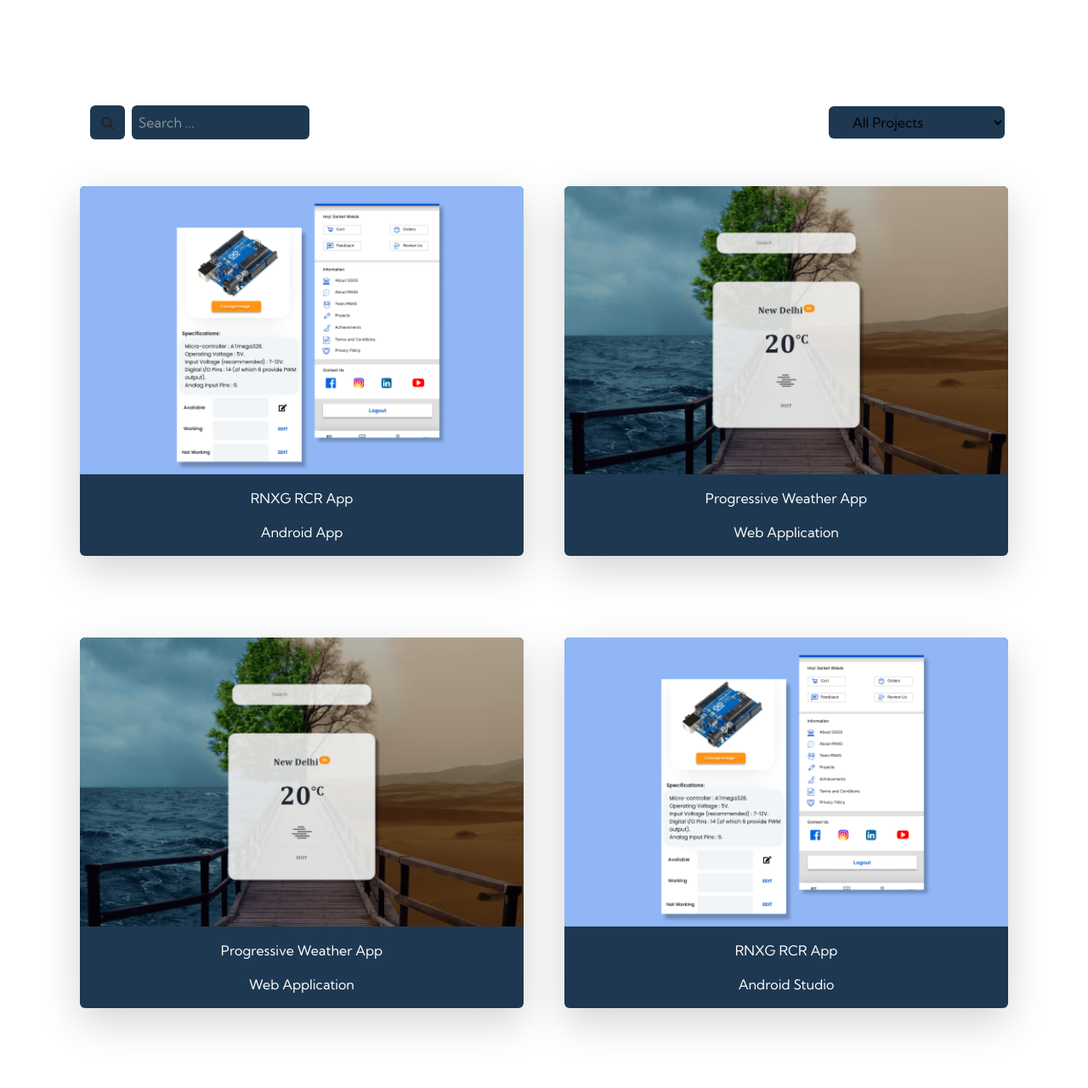
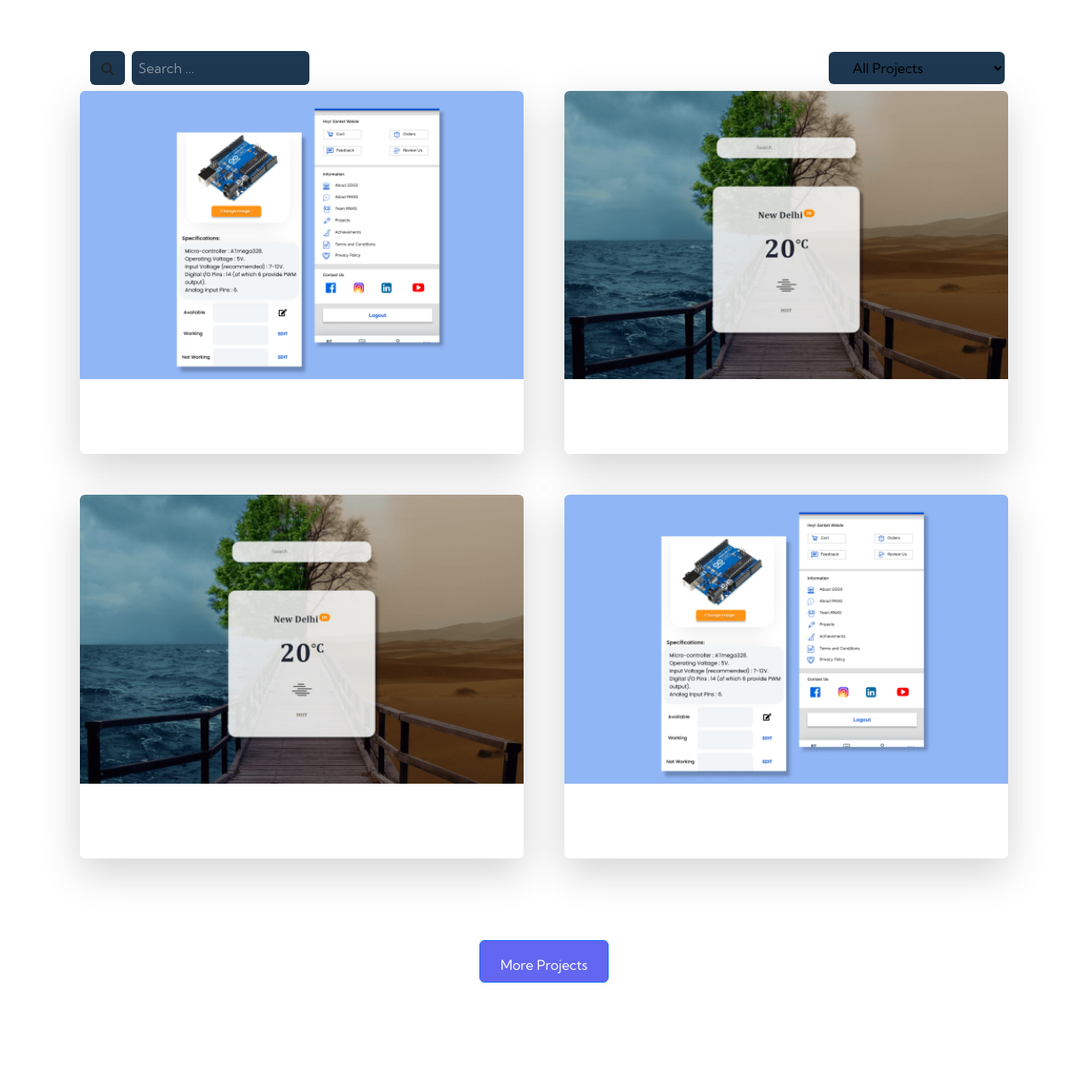
Before and after one commit to SanketWakde71405/portfolioWebsite1.0.0, a React (Create React App) app: page / in a window 1280 px wide. Shown: the part 810-2090 px from the top of the page at 85% size. Built offline with nearby package versions, Linux system fonts and the light colour scheme.

Commit message:
fifth commit

```diff
--- a/src/MyComponents/Footer.js
+++ b/src/MyComponents/Footer.js
@@ -5,33 +5,33 @@ const Footer = () => {
     <div>
       <hr className="d-flex customColor m-5"></hr>
       <div className='text-center fs-2'>Follow me</div>
-      <div className='text-center d-flex flex-lg-row flex-wrap  justify-content-center align-items-center mx-sm-auto my-5'>
+      <div className='text-center d-flex flex-lg-row flex-lg-nowrap flex-wrap justify-content-center align-items-center mx-lg-auto my-5'>
         <Link to="https://github.com/SanketWakde71405">
-          <button type="button" className="btn d-block customColor rounded mx-3 svgButton">
+          <button type="button" className="btn d-block customColor rounded mx-lg-3 svgButton">
             <ion-icon className="m-4" name="logo-github" size="large"></ion-icon>
           </button>
         </Link>
 
         <Link to="https://www.linkedin.com/in/sanket-wakde-079829229/">
-          <button type="button" className="btn d-block customColor rounded mx-3 svgButton">
+          <button type="button" className="btn d-block customColor rounded mx-lg-3 mx-2 svgButton">
                <ion-icon className="m-4" name="logo-linkedin" size="large"></ion-icon>
           </button>
         </Link>
 
         <Link to="https://twitter.com/SanketWakde8">
-        <button type="button" className="btn d-block  customColor rounded mx-3 svgButton">
+        <button type="button" className="btn d-block  customColor rounded mx-lg-3 mx-2 svgButton">
           <ion-icon className="m-4" name="logo-twitter" size="large"></ion-icon>
         </button>
         </Link>
 
         <Link to="https://www.instagram.com/sanket.wakde.980/">
-        <button type="button" className="btn d-block  customColor rounded mx-3 svgButton">
+        <button type="button" className="btn d-block  customColor rounded mx-lg-3 mx-2 svgButton">
           <ion-icon className="m-4" name="logo-instagram" size="large"></ion-icon>
         </button>
         </Link>
 
         <Link to="https://www.facebook.com/sanket.wakde.980">
-        <button type="button" className="btn d-block  customColor rounded mx-3 svgButton">
+        <button type="button" className="btn d-block  customColor rounded mx-lg-3 mx-2 svgButton">
           <ion-icon className="m-4" name="logo-facebook" size="large"></ion-icon>
         </button>
         </Link>
--- a/src/MyComponents/MainSection.js
+++ b/src/MyComponents/MainSection.js
@@ -12,8 +12,8 @@ const MainSection = () => {
 			animate={{ opacity: 1 }}
 			transition={{ ease: 'easeInOut', duration: 0.9, delay: 0.2 }}>
         <div className="row mt-5">
-          <div className="col-lg-6 mt-5 pt-5 m-lg-0 p-lg-0 ">
-               <motion.h1 className="text-center  text-uppercase text-nowrap font-weight-bolder container mt-5 pt-5 fs-2"initial={{ opacity: 0 }}
+          <div className="col-lg-6 m-lg-0 p-lg-0 ">
+               <motion.h1 className="text-center  text-uppercase text-nowrap font-weight-bolder container mt-lg-5 pt-lg-5 fs-2"initial={{ opacity: 0 }}
 					animate={{ opacity: 1 }}
 					transition={{
 						ease: 'easeInOut',
--- a/src/MyComponents/ProjectItem.js
+++ b/src/MyComponents/ProjectItem.js
@@ -11,7 +11,7 @@ const ProjectIem = (props) => {
   return (
     <div key={props.item.sno} className="col-6">
         <div className="container">
-        <Link className="d-block customColor text-decoration-none rounded my-5" aria-label="Single Project" to="/projects/SingleProject" onClick={
+        <Link className="w-50 customColor text-decoration-none rounded my-5" aria-label="Single Project" to="/projects/SingleProject" onClick={
           (e) => {
             e.preventDefault();
             gotoSingle();
@@ -23,7 +23,7 @@ const ProjectIem = (props) => {
                         <div className="text-center text-decoration-none mt-3 mx-2">
                                <p className="text-decoration-none">{props.item.name}</p>
                         </div>
-                         <div className="text-center mb-3 mx-2">
+                         <div className="text-center mb-2 mx-2">
                               <span >{props.item.desc}</span>
                          </div>
 
--- a/src/MyComponents/Projectlist.js
+++ b/src/MyComponents/Projectlist.js
@@ -14,7 +14,7 @@ const Projectlist = (props) => {
         <div className="mt-3">
           <div className="text-center">
             <p className=" text-center font-weight-bold container-fluid fs-3">Projects portfolio</p>
-            <p className="text-center  py-5 fs-5 mx-sm-auto">Search projects by title or filter by category</p>
+            <p className="text-center  py-3 fs-5 mx-sm-auto">Search projects by title or filter by category</p>
           </div>
           <div className='container'>
               <div className=" d-flex flex-lg-row flex-column justify-content-between align-items-center mx-lg-auto">
@@ -50,7 +50,7 @@ const Projectlist = (props) => {
           </div>
         </div>
         {window.location.pathname==='/projects'?"":<div className="my-5">
-          <Link className="btn btn-lg btn-primary  text-center rounded px-4 py-3 fs-6" to='/projects'>More Projects</Link>
+          <Link className="btn btn-lg btn-primary  text-center rounded px-4 pt-3 fs-6" to='/projects'>More Projects</Link>
         </div>}
 
       </section>
```
Also changed, not shown: src/App.js.
